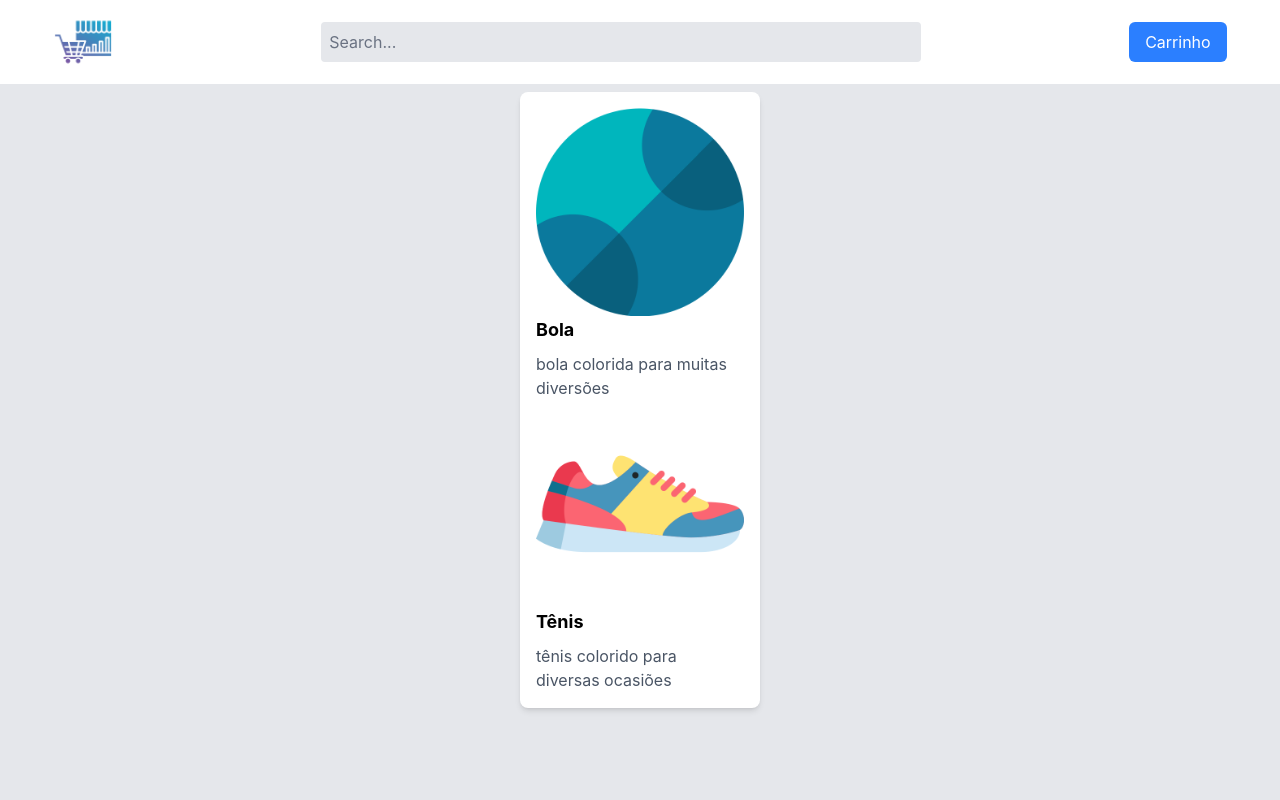
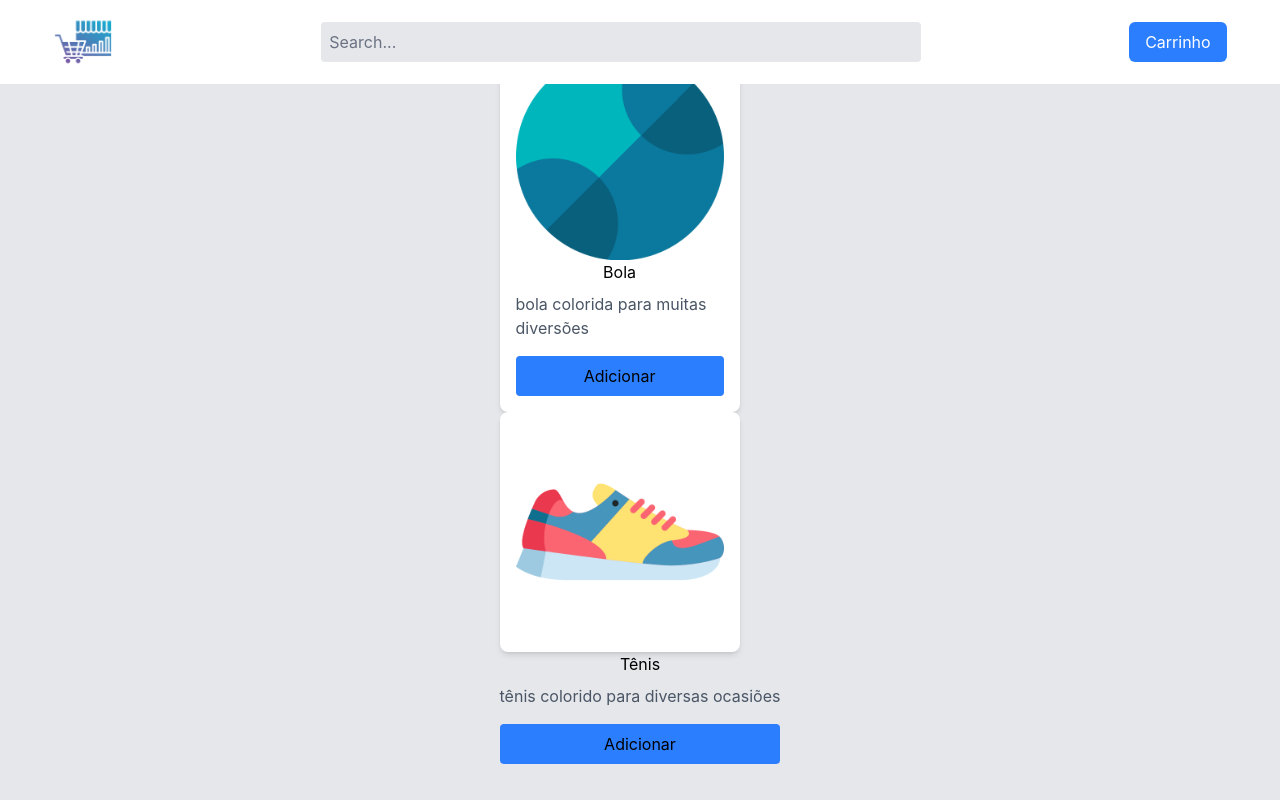
Before and after one commit to ALI84CC/shoppingMarketTic, a React (Vite) app: page / in a window 1280 px wide. Built offline with nearby package versions, Linux system fonts and the light colour scheme.

Commit message:
feat: implement Card component with product details and Button integration

```diff
--- /dev/null
+++ b/src/app/components/Button.tsx
@@ -0,0 +1,29 @@
+import type { ComponentProps } from 'react';
+import { twMerge } from 'tailwind-merge';
+import { tv, type VariantProps } from 'tailwind-variants';
+
+const buttonVariants = tv({
+  variants: {
+    variant: {
+      primary:
+        'w-full rounded bg-blue-500 px-4 py-2 hover:bg-blue-700 hover:text-white',
+    },
+  },
+  defaultVariants: {
+    variant: 'primary',
+  },
+});
+
+type PropsButton = ComponentProps<'button'> &
+  VariantProps<typeof buttonVariants>;
+
+const Button = ({ className, children, variant, ...props }: PropsButton) => {
+  const classButton = twMerge(buttonVariants({ variant }), className);
+
+  return (
+    <button className={classButton} {...props}>
+      {children}
+    </button>
+  );
+};
+export default Button;
--- a/src/app/components/Card.tsx
+++ b/src/app/components/Card.tsx
@@ -1,42 +1,50 @@
+import Button from './Button';
+
 const Card = () => {
   return (
+    <>
       <div className="w-60 rounded-lg bg-white p-4 shadow-md">
         <div>
           <img
             src="./assets/produtos/ball.png"
-          width={50}
-          height={50}
+            width={20}
+            height={20}
             alt="Bola"
             className="h-auto w-full"
           />
         </div>
-      <div>
-        <h3 className="mb-2 text-lg font-bold">Bola</h3>
+        <div className="mb-2 flex items-center justify-center">
+          <h3>Bola</h3>
         </div>
-      <div>
-        <span className="text-gray-600">
-          bola colorida para muitas diversões
-        </span>
+        <div className="flex items-center justify-center text-gray-600">
+          <span>bola colorida para muitas diversões</span>
+        </div>
+        <Button className="mt-4" variant="primary">
+          Adicionar
+        </Button>
       </div>
 
       <div>
+        <div className="w-60 rounded-lg bg-white p-4 shadow-md">
           <img
             src="./assets/produtos/tenis.png"
-          width={50}
-          height={50}
+            width={20}
+            height={20}
             alt="Tênis"
-          className="h-auto w-full"
+            className="h-auto w-fit"
           />
         </div>
-      <div>
-        <h3 className="mb-2 text-lg font-bold">Tênis</h3>
+        <div className="mb-2 flex items-center justify-center">
+          <h3>Tênis</h3>
         </div>
-      <div>
-        <span className="text-gray-600">
-          tênis colorido para diversas ocasiões
-        </span>
+        <div className="flex items-center justify-center text-gray-600">
+          <span>tênis colorido para diversas ocasiões</span>
         </div>
+        <Button className="mt-4" variant="primary">
+          Adicionar
+        </Button>
       </div>
+    </>
   );
 };
 
```
Lines whose indentation alone changed are shown as unchanged.
